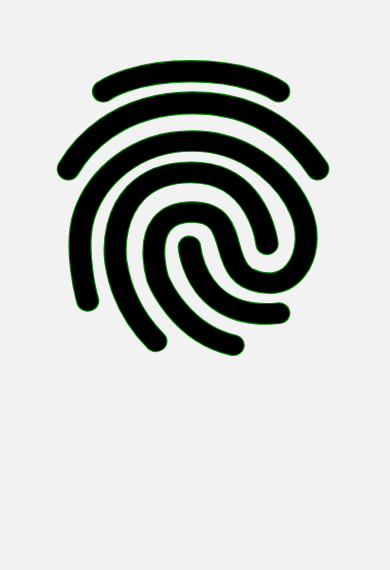
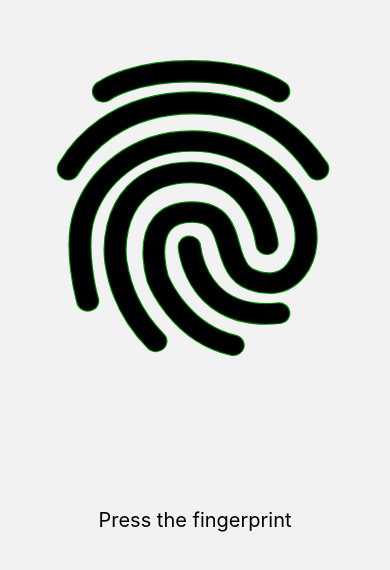
Before and after one commit to samuel-rl/rn-sandbox, a React Native app: screen /SvgAnimation in a window 390 px wide. Shown: the part 212-782 px from the top of the page. Built offline with nearby package versions, Linux system fonts and the light colour scheme.

Commit message:
add information on fingerprint screen

```diff
--- a/screens/SvgAnimation/SvgAnimation.tsx
+++ b/screens/SvgAnimation/SvgAnimation.tsx
@@ -1,6 +1,6 @@
 import React, { useRef, useState } from 'react';
 import { StatusBar } from 'expo-status-bar';
-import { StyleSheet, View } from 'react-native';
+import { StyleSheet, Text, View } from 'react-native';
 import Svg, { Path } from 'react-native-svg';
 import Animated, { Easing, useAnimatedProps, useSharedValue, withTiming } from 'react-native-reanimated';
 import { Gesture, GestureDetector, gestureHandlerRootHOC } from 'react-native-gesture-handler';
@@ -187,6 +187,7 @@ const SvgAnimation = gestureHandlerRootHOC(() => {
             strokeDasharray={length5}
           />
         </Svg>
+        <Text style={styles.text}>Press the fingerprint</Text>
       </View>
     </GestureDetector>
   );
@@ -198,4 +199,10 @@ const styles = StyleSheet.create({
   container: {
     flex: 1,
   },
+  text: {
+    position: 'absolute',
+    alignSelf: 'center',
+    bottom: 100,
+    fontSize: 20
+  }
 });
```
